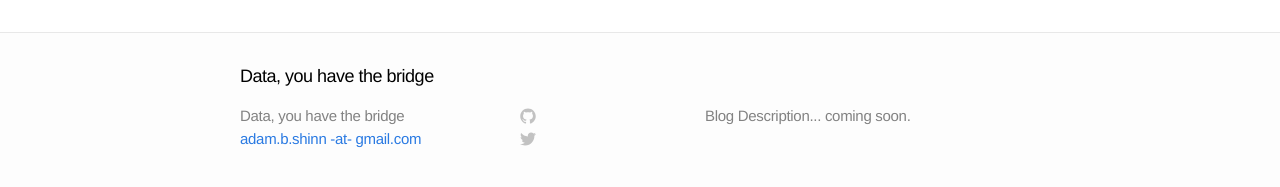
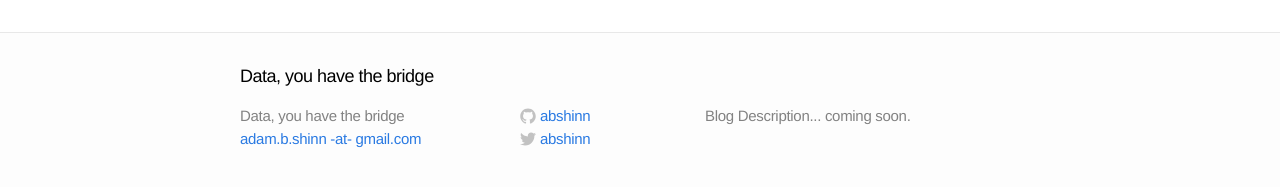
Before and after one commit to abshinn/abshinn.github.io, a Jekyll site: the page built from about.md, in a window 1280 px wide. Shown: the part 338-525 px from the top of the page. Built offline with Jekyll 4.4.1, drawn with Linux system fonts in a browser that asks for light colours.

Commit message:
add github/twit username to footer

```diff
--- a/_config.yml
+++ b/_config.yml
@@ -1,6 +1,7 @@
 # Site settings
 title: Data, you have the bridge
 email: adam.b.shinn -at- gmail.com
+username: abshinn
 description: "Blog Description... coming soon."
 baseurl: ""
 url: "http://abshinn.github.io"
```
